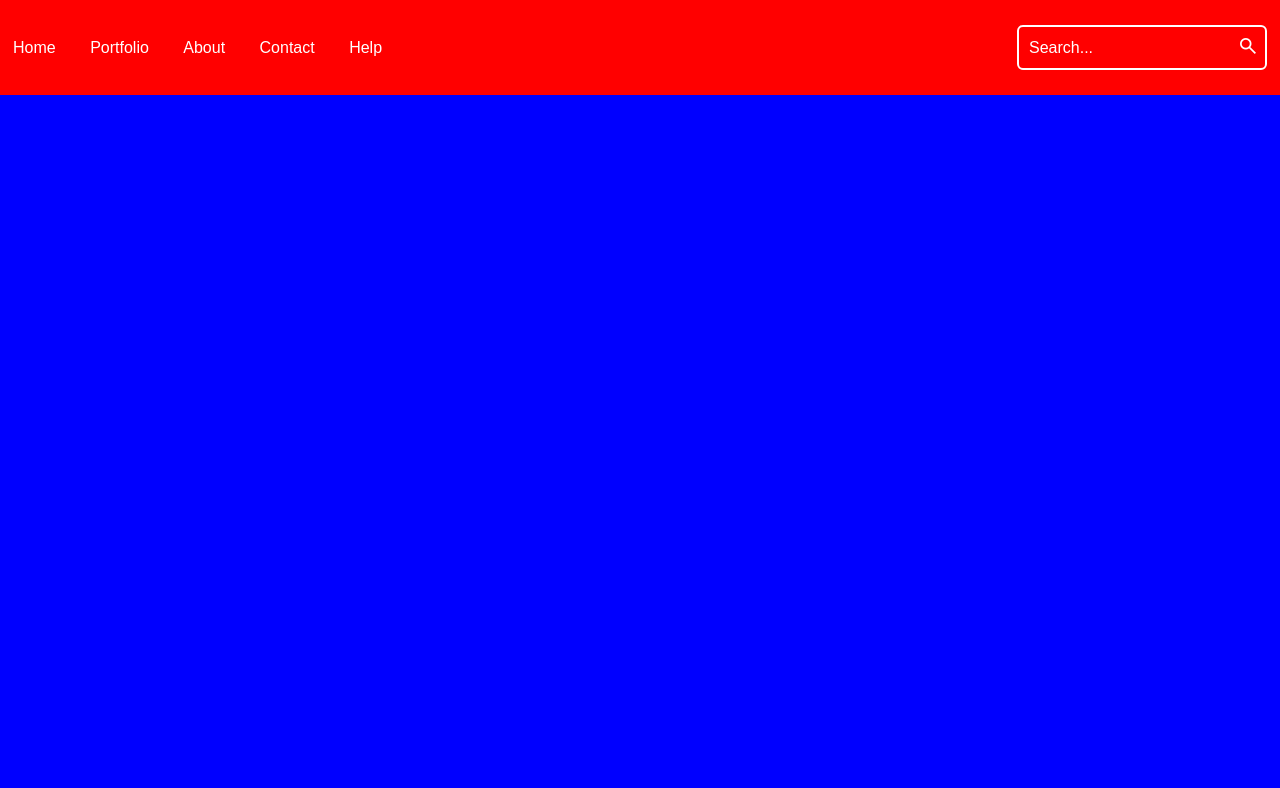
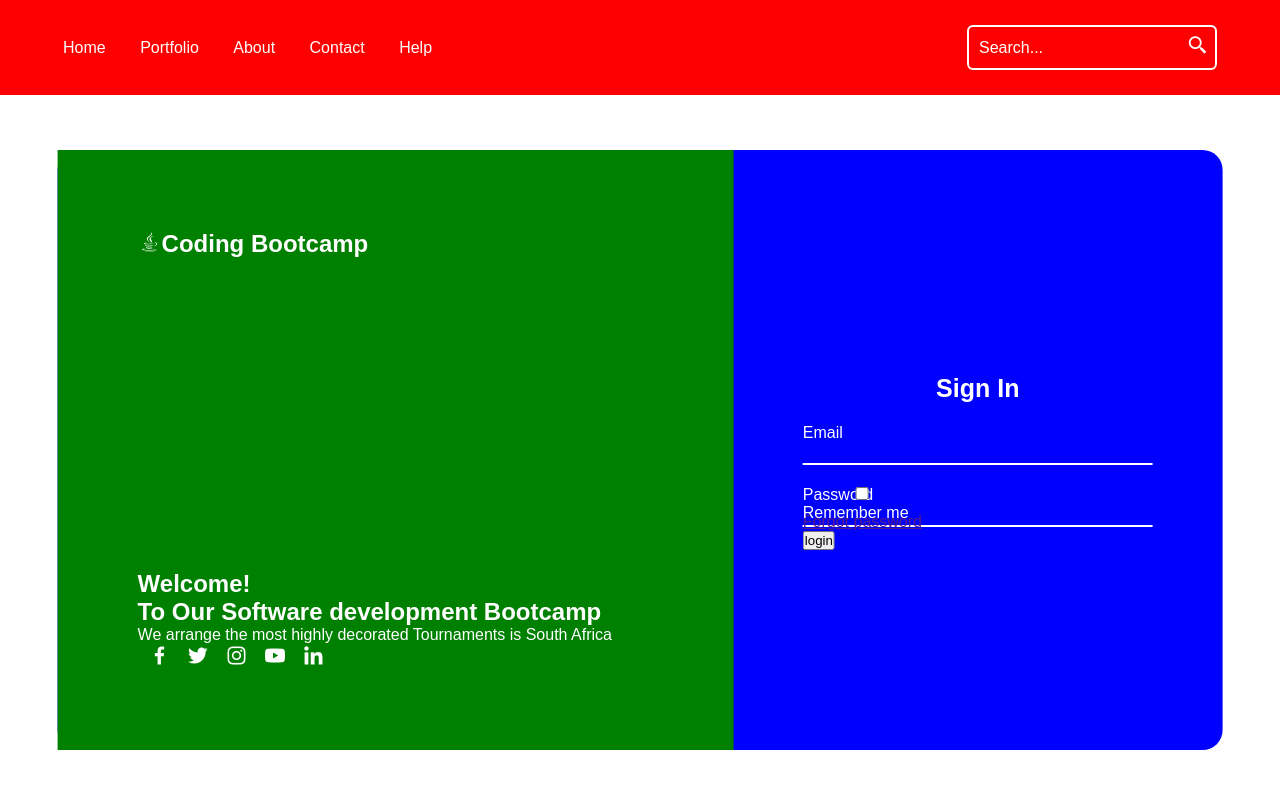
Before and after one commit to Molepo21/animated_login, a plain HTML site: page index.html in a window 1280 px wide. Drawn offline with nearby package versions, Linux system fonts and the light colour scheme.

Commit message:
inital commit

```diff
--- a/index.html
+++ b/index.html
@@ -1,5 +1,6 @@
 <!DOCTYPE html>
 <html lang="en">
+
 <head>
     <meta charset="UTF-8">
     <meta http-equiv="X-UA-Compatible" content="IE=edge">
@@ -7,9 +8,12 @@
     <title>Document</title>
     <link rel="stylesheet" href="style.css">
 
-    <!-- <script src="https://kit.fontawesome.com/a703ca0238.js" crossorigin="anonymous"></script> -->
-    <link rel="stylesheet" href="https://fonts.googleapis.com/css2?family=Material+Symbols+Outlined:opsz,wght,FILL,GRAD@20..48,100..700,0..1,-50..200" />
-</head>
+
+    <!-- <link rel="stylesheet"
+        href="https://fonts.googleapis.com/css2?family=Material+Symbols+Outlined:opsz,wght,FILL,GRAD@20..48,100..700,0..1,-50..200" />
+</head> -->
+    <link href='https://unpkg.com/boxicons@2.1.4/css/boxicons.min.css' rel='stylesheet'>
+
 <body>
     <!-- navbar creation -->
     <header class="header">
@@ -23,14 +27,58 @@
         </nav>
         <form action="" class="search-bar">
             <input type="text" placeholder="Search...">
-        <button><span class="material-symbols-outlined">
-            search
-            </span></button>
+            <button>
+                <i class='bx bx-search-alt-2' style='color:#ffffff'></i>
+            </button>
         </form>
     </header>
-
+S
 
     <!-- Login Form Creation -->
+    <div class="container">
+        <div class="item">
+            <h2 class="Logo">
+                <i class='bx bxl-java'></i>Coding Bootcamp
+            </h2>
+            <div class="text-item">
+                <h2>
+                    Welcome! <br><span>To Our Software development Bootcamp</span>
+                </h2>
+                <p>We arrange the most highly decorated Tournaments is South Africa</p>
+                <div class="social-icons">
+                    <a href=""></i><i class='bx bxl-facebook'></i></a>
+                    <a href=""><i class='bx bxl-twitter'></i></a>
+                    <a href=""><i class='bx bxl-instagram'></i></a>
+                    <a href=""><i class='bx bxl-youtube'></i></a>
+                    <a href=""><i class='bx bxl-linkedin'></i></a>
+                </div>
+                </div>
+            </div>
+            <div class="login-section">
+                <div class="form-box login">
+                    <form action="">
+                        <h2>Sign In</h2>
+                        <div class="input-box">
+                            <span class="icon"></span>
+                            <input type="email">
+                            <label for="">Email</label>
+                        </div>
+                        <div class="input-box">
+                            <span class="icon"></span>
+                            <input type="password">
+                            <label for="">Password</label>
+                            <div class="remember-password">
+                                <label for=""><br><input type="checkbox">Remember me</label>
+                                <a href="">Forgot password</a>
+
+                            </div>
+                            <button class="btn">login</button>
+                        </div>
+                    </form>
+                </div>
+        </div>
+    </div>
+
 
 
     <!-- Sign up form cration -->
--- a/style.css
+++ b/style.css
@@ -9,8 +9,10 @@
 body {
     height: 100vh;
     width: 100%;
-    background: blue;
+    background: none;
+
 }
+/* Styling the navbar */
 
 .header {
     position: fixed;
@@ -24,9 +26,13 @@ body {
     align-items: center;
     z-index: 100;
 }
-
+.navbar{
+    margin-left: 50px;
+}
 .navbar a {
     position: relative;
+    /* left 40% is temporaty */
+    /* margin-left: 80px; */
     font-size: 16px;
     color: #fff;
     margin-right: 30px;
@@ -44,16 +50,19 @@ body {
     border-radius: 5px;
     transform: translateY(10px);
     opacity: 0;
+    transition: .5s ease;
 }
 
 .navbar a:hover:after {
-    transform: translateX(2px);
+    transform: translateY(0);
     opacity: 1;
 }
 
 .search-bar {
     width: 250px;
     height: 45px;
+    /* Margin right is temporary */
+    margin-right: 50px;
     background-color: transparent;
     border: 2px solid #fff;
     border-radius: 6px;
@@ -85,6 +94,106 @@ body {
     color: #fff;
 }
 
-.search-bar button span {
+.search-bar button{
     font-size: 22px;
 }
+/* Styling the logo */
+
+.container{
+    position: absolute;
+    left: 50%;
+    top: 50%;
+    transform: translate(-50%,-50%);
+    width: 91%;
+    height: 75%;
+    margin-top: 50px;
+    margin-bottom: 72px;
+    background: blue;
+    border-radius: 20px;
+}
+.item{
+    position: absolute;
+    top: 0;
+    left: 0;
+    width: 58%;
+    height: 100%;
+    color: #fff;
+    background: green;
+    padding: 80px;
+    display: flex;
+    justify-content: space-between;
+    flex-direction: column;
+}
+.item .logo{
+    color: #fff;
+    font-size: 30px;
+}
+.item-text h2{
+    font-size: 40px;
+    line-height: 1;
+}
+.item-text p{
+    font-size: 16px;
+    margin: 20px 0;
+}
+.social-icons a i{
+    color: #fff;
+    font-size: 24px;
+    margin-left: 10px;
+    cursor: pointer;
+    transition: .5s ease;
+
+}
+.social-icons a:hover i{
+   transform: scale(1.7);
+   color: blue;
+}
+/* Sign in section */
+.container .login-section{
+    position: absolute;
+    top: 0;
+    right: 0;
+    width: calc(100% - 58%);
+    height: 100%;
+    color: #fff;
+
+}
+.login-section .form-box{
+    position: absolute;
+    display: flex;
+    justify-content: center;
+    align-items: center;
+    width: 100%;
+    height: 100%;
+
+}
+.login-section .form-box h2{
+    text-align: center;
+    font-size: 25px;
+}
+.form-box .input-box{
+    width: 350px;
+    height: 50px;
+    border-bottom: 2px solid #fff;
+    padding: 30px 0;
+    position: relative;
+}
+.form-box input{
+    width: 100%;
+    height:100% ;
+    background: transparent;
+    border: none;
+    outline: none;
+    font-size: 16px;
+    padding-right: 28px;
+}
+.form-box label{
+    position: absolute;
+    top: 50%;
+    left: 0;
+    transform: translateY(-50%);
+    font-size: 16px;
+    font-weight: 600px;
+    pointer-events: none;
+
+}
```
Also changed, not shown: main.js (+8 -0 lines). Lines whose indentation alone changed are shown as unchanged.
